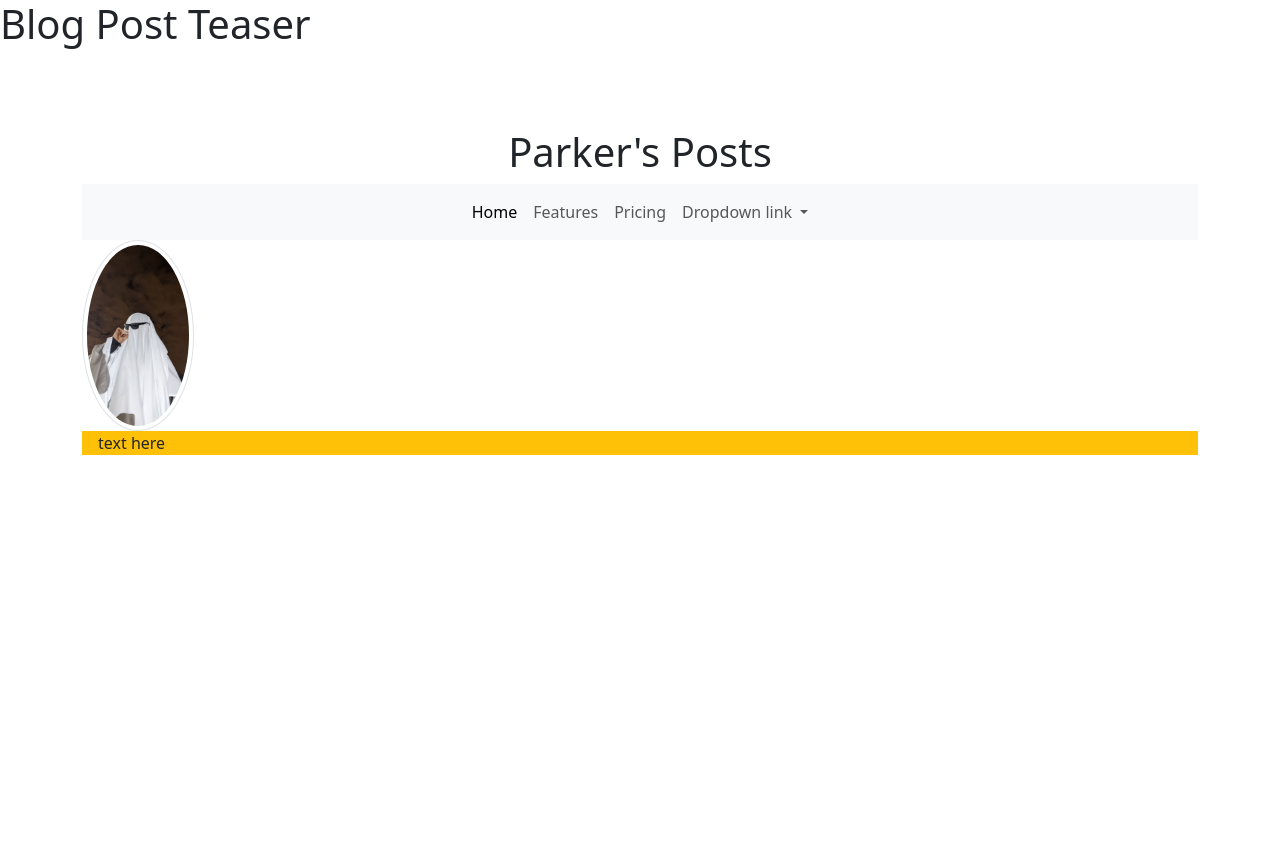
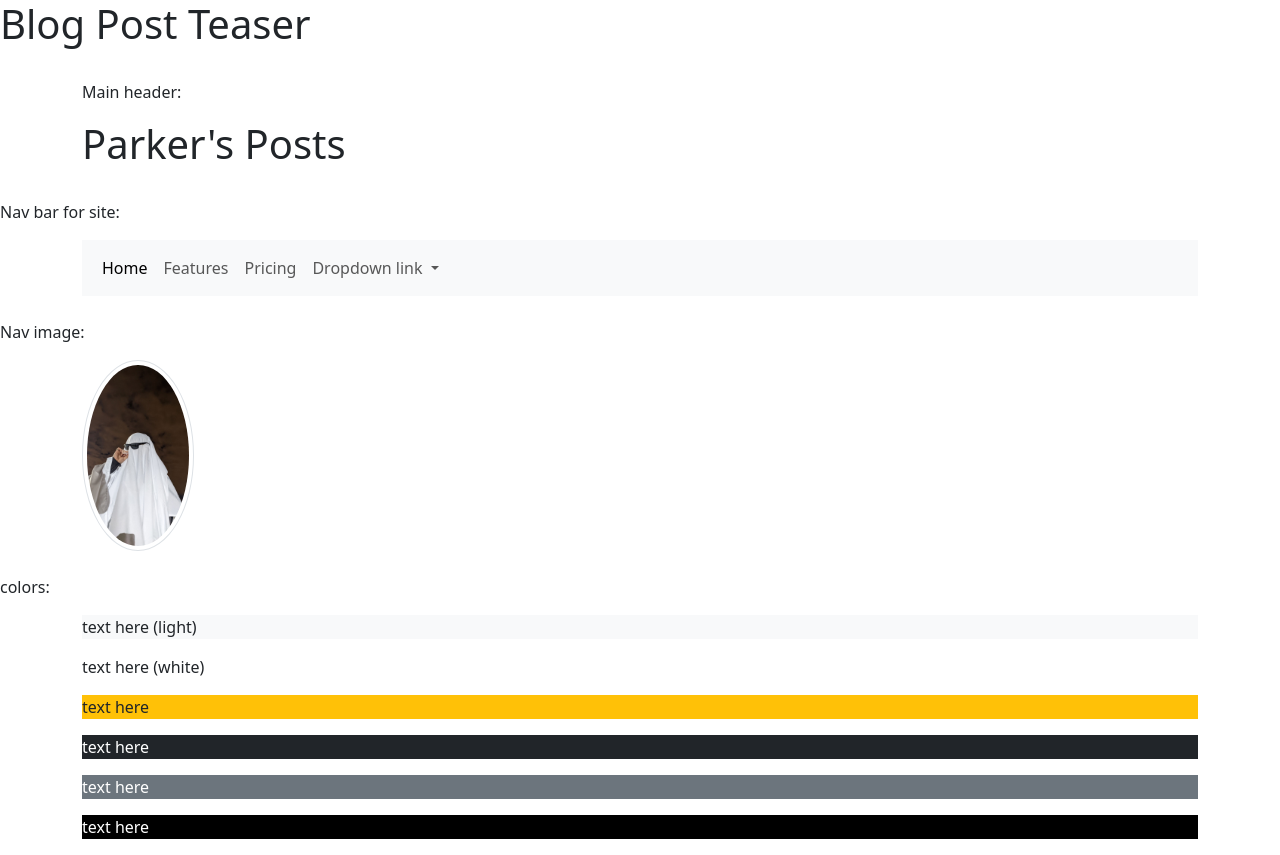
Before and after one commit to Psenter/blog-post, a plain HTML site: page styleguide.html in a window 1280 px wide. Before the commit the page ends 800 px from the top, so only its background shows below. Drawn offline with nearby package versions, Linux system fonts and the light colour scheme.

Commit message:
Added more to and cleaned up styleguide.

```diff
--- a/styleguide.html
+++ b/styleguide.html
@@ -17,10 +17,14 @@
     <div class="container blog-teaser">
       <div class="row">
         <div class="col-12">
-          <h1 class="text-center mt-5">Parker's Posts</h1>
+          <p>Main header:</p>
+          <!--class="text-center mt-5" (Use)-->
+          <h1>Parker's Posts</h1>
         </div>
       </div>
     </div>
+  </br>
+    <p>Nav bar for site:</p>
     <div class="container blog-teaser">
       <div class="row">
         <div class="col-12">
@@ -29,7 +33,8 @@
               <button class="navbar-toggler" type="button" data-bs-toggle="collapse" data-bs-target="#navbarNavDropdown" aria-controls="navbarNavDropdown" aria-expanded="false" aria-label="Toggle navigation">
                 <span class="navbar-toggler-icon"></span>
               </button>
-              <div class="collapse navbar-collapse justify-content-center" id="navbarNavDropdown">
+              <!--justify-content-center (Use)-->
+              <div class="collapse navbar-collapse" id="navbarNavDropdown">
                 <ul class="navbar-nav">
                   <li class="nav-item">
                     <a class="nav-link active" aria-current="page" href="#">Home</a>
@@ -57,6 +62,8 @@
         </div>
       </div>
     </div>
+  </br>
+    <p>Nav image: </p>
     <div class="container blog-teaser">
       <div class="row">
         <div class="col-12">
@@ -64,17 +71,49 @@
         </div>
       </div>
     </div>
+  </br>
+    <p>colors: </p>
+    <!--Use "px-3" to get text away from left and right edges-->
+    <!--"text-" is how to change text color-->
     <div class="container blog-teaser">
       <div class="row">
         <div class="col-12">
-
+          <p class="bg-light">text here (light)</p>
         </div>
       </div>
     </div>
     <div class="container blog-teaser">
       <div class="row">
         <div class="col-12">
-          <p class="bg-warning ps-3">text here</p>
+          <p class="bg-white">text here (white)</p>
+        </div>
+      </div>
+    </div>
+    <div class="container blog-teaser">
+      <div class="row">
+        <div class="col-12">
+          <p class="bg-warning">text here</p>
+        </div>
+      </div>
+    </div>
+    <div class="container blog-teaser">
+      <div class="row">
+        <div class="col-12">
+          <p class="bg-dark text-white">text here</p>
+        </div>
+      </div>
+    </div>
+    <div class="container blog-teaser">
+      <div class="row">
+        <div class="col-12">
+          <p class="bg-secondary text-white">text here</p>
+        </div>
+      </div>
+    </div>
+    <div class="container blog-teaser">
+      <div class="row">
+        <div class="col-12">
+          <p class="bg-black text-white">text here</p>
         </div>
       </div>
     </div>
```
